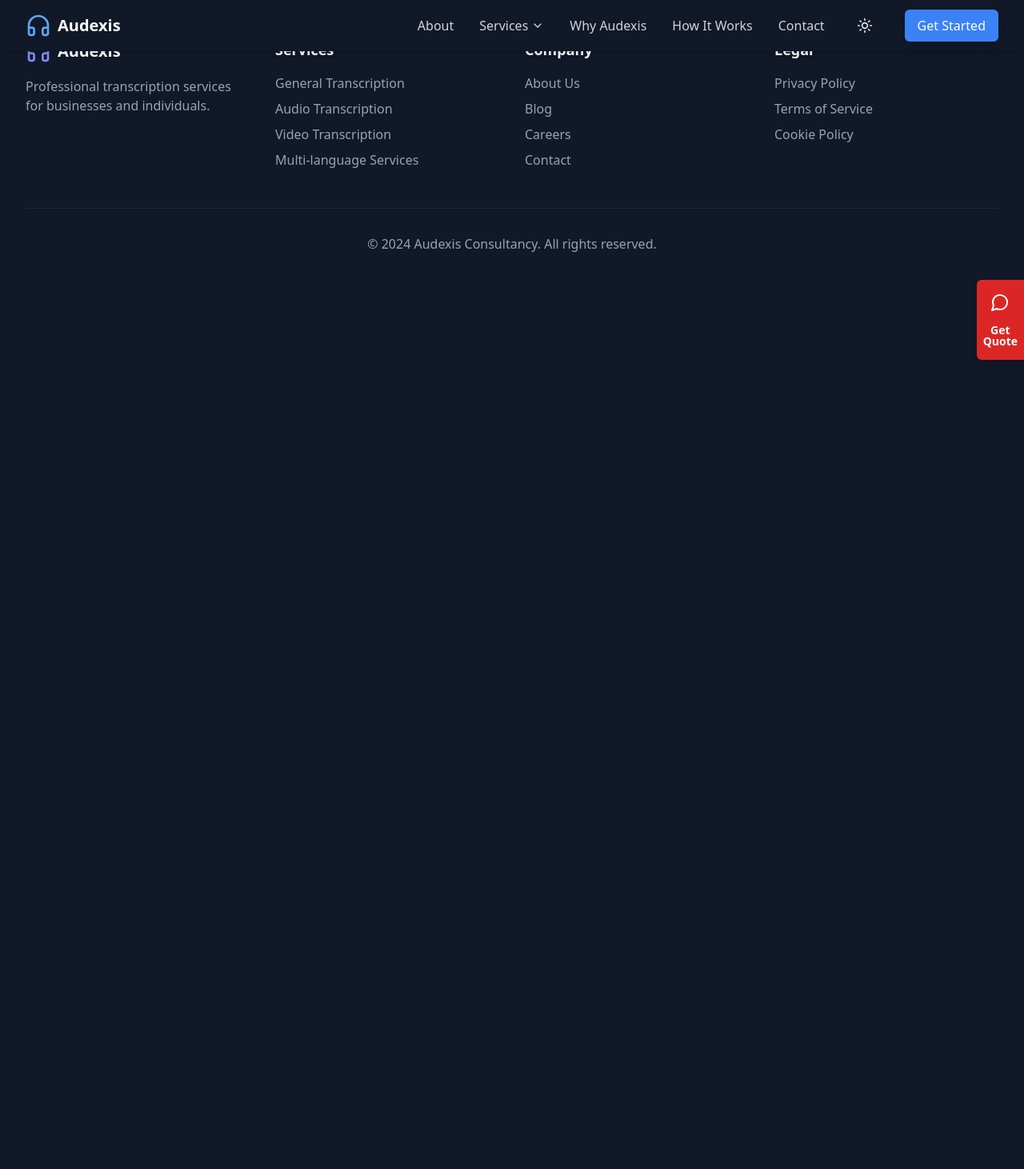
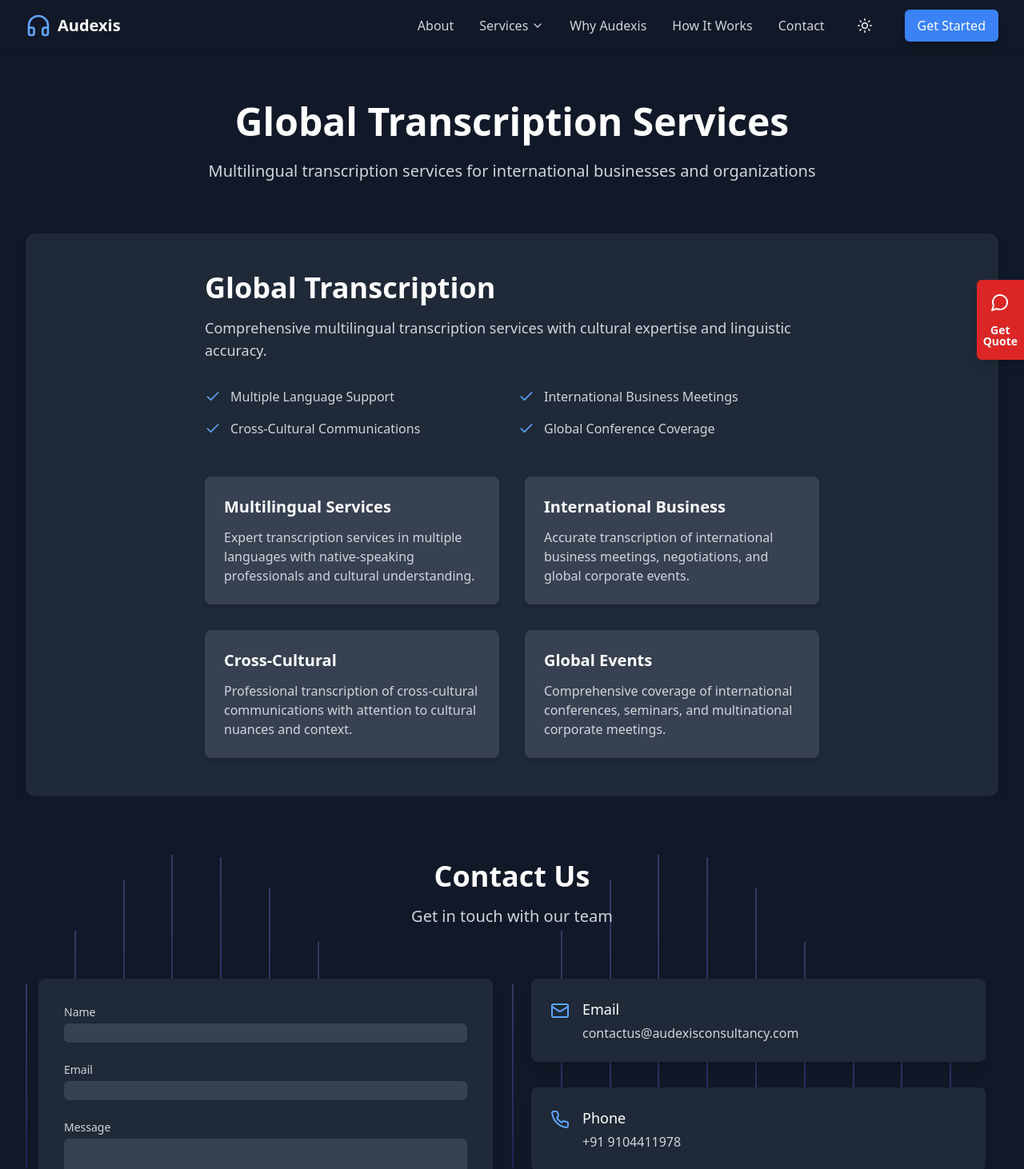
Before and after one commit to newcomer119/Audexis, a React (Vite) app: page /services/global in a window 1280 px wide. Shown: the top 1462 px of the page at 80% size. Before the commit the page ends 800 px from the top, so only its background shows below. Built offline with nearby package versions, Linux system fonts and the light colour scheme.

Commit message:
created other slides for services section

```diff
--- a/src/App.tsx
+++ b/src/App.tsx
@@ -13,6 +13,9 @@ import { LegalTranscriptionPage } from "./pages/services/LegalTranscription";
 import { WhyAudexis } from "./components/why-audexis/WhyAudexis";
 import { ScrollToTop } from "./components/ScrollToTop.tsx";
 import { MessageCircle } from "lucide-react";
+import { GlobalTranscriptionPage } from "./pages/services/GlobalTranscription.tsx";
+import { GeneralTranscriptionPage } from "./pages/services/GeneralTranscription.tsx";
+import { MedicalTranscriptionPage } from "./pages/services/MedicalTranscription.tsx";
 
 function HomePage() {
   return (
@@ -37,6 +40,9 @@ export function App() {
             <Route path="/upload" element={<Upload />} />
             <Route path="/about" element={<About />} />
             <Route path="/services/legal" element={<LegalTranscriptionPage />} />
+            <Route path="/services/general" element={<GeneralTranscriptionPage />} />
+            <Route path="/services/medical" element={<MedicalTranscriptionPage />} />
+            <Route path="/services/global" element={<GlobalTranscriptionPage />} />
             <Route path="/why-audexis" element={<WhyAudexis />} />
           </Routes>
           <Footer />
--- a/src/components/Contact.tsx
+++ b/src/components/Contact.tsx
@@ -110,7 +110,7 @@ export function Contact() {
                 <Mail className="h-6 w-6 text-blue-600 dark:text-blue-400 mt-1" />
                 <div className="ml-4">
                   <h3 className="text-lg font-medium text-gray-900 dark:text-white">Email</h3>
-                  <p className="mt-1 text-gray-600 dark:text-gray-300">contact@audexisconsultancy.com</p>
+                  <p className="mt-1 text-gray-600 dark:text-gray-300">contactus@audexisconsultancy.com</p>
                 </div>
               </div>
             </div>
@@ -129,9 +129,7 @@ export function Contact() {
                 <div className="ml-4">
                   <h3 className="text-lg font-medium text-gray-900 dark:text-white">Address</h3>
                   <p className="mt-1 text-gray-600 dark:text-gray-300">
-                    123 Business Avenue<br />
-                    Suite 100<br />
-                    New Delhi, 110001
+                    India, New Delhi
                   </p>
                 </div>
               </div>
--- /dev/null
+++ b/src/pages/services/GeneralTranscription.tsx
@@ -0,0 +1,54 @@
+import React from 'react';
+import { BackgroundAnimation } from '../../components/animations/BackgroundAnimation';
+import { ServiceSection } from '../../components/services/ServiceSection';
+import { Contact } from '../../components/Contact';
+
+export function GeneralTranscriptionPage() {
+  return (
+    <div className="relative pt-20 section-gradient min-h-screen">
+      <BackgroundAnimation />
+      <div className="relative max-w-7xl mx-auto px-4 sm:px-6 lg:px-8 py-12">
+        <div className="text-center mb-16">
+          <h1 className="text-4xl sm:text-5xl font-bold text-gray-900 dark:text-white mb-6">
+            General Transcription Services
+          </h1>
+          <p className="text-lg sm:text-xl text-gray-700 dark:text-gray-300 max-w-3xl mx-auto">
+            Accurate and reliable transcription services for all your business needs
+          </p>
+        </div>
+
+        <ServiceSection
+          id="general"
+          title="General Transcription"
+          description="Comprehensive transcription services for various industries and content types."
+          features={[
+            "Business Meetings & Conferences",
+            "Interviews & Focus Groups",
+            "Academic Lectures & Seminars",
+            "Podcasts & Webinars"
+          ]}
+          details={[
+            {
+              title: "Business Meetings",
+              description: "Accurate transcription of corporate meetings, conferences, and presentations with quick turnaround times."
+            },
+            {
+              title: "Interviews",
+              description: "Professional transcription of interviews, focus groups, and market research sessions with attention to detail."
+            },
+            {
+              title: "Academic Content",
+              description: "Precise transcription of lectures, seminars, and educational content with proper formatting and terminology."
+            },
+            {
+              title: "Digital Media",
+              description: "High-quality transcription of podcasts, webinars, and other digital content with timestamps and speaker identification."
+            }
+          ]}
+        />
+
+        <Contact />
+      </div>
+    </div>
+  );
+}
--- /dev/null
+++ b/src/pages/services/GlobalTranscription.tsx
@@ -0,0 +1,54 @@
+import React from 'react';
+import { BackgroundAnimation } from '../../components/animations/BackgroundAnimation';
+import { ServiceSection } from '../../components/services/ServiceSection';
+import { Contact } from '../../components/Contact';
+
+export function GlobalTranscriptionPage() {
+  return (
+    <div className="relative pt-20 section-gradient min-h-screen">
+      <BackgroundAnimation />
+      <div className="relative max-w-7xl mx-auto px-4 sm:px-6 lg:px-8 py-12">
+        <div className="text-center mb-16">
+          <h1 className="text-4xl sm:text-5xl font-bold text-gray-900 dark:text-white mb-6">
+            Global Transcription Services
+          </h1>
+          <p className="text-lg sm:text-xl text-gray-700 dark:text-gray-300 max-w-3xl mx-auto">
+            Multilingual transcription services for international businesses and organizations
+          </p>
+        </div>
+
+        <ServiceSection
+          id="global"
+          title="Global Transcription"
+          description="Comprehensive multilingual transcription services with cultural expertise and linguistic accuracy."
+          features={[
+            "Multiple Language Support",
+            "International Business Meetings",
+            "Cross-Cultural Communications",
+            "Global Conference Coverage"
+          ]}
+          details={[
+            {
+              title: "Multilingual Services",
+              description: "Expert transcription services in multiple languages with native-speaking professionals and cultural understanding."
+            },
+            {
+              title: "International Business",
+              description: "Accurate transcription of international business meetings, negotiations, and global corporate events."
+            },
+            {
+              title: "Cross-Cultural",
+              description: "Professional transcription of cross-cultural communications with attention to cultural nuances and context."
+            },
+            {
+              title: "Global Events",
+              description: "Comprehensive coverage of international conferences, seminars, and multinational corporate meetings."
+            }
+          ]}
+        />
+
+        <Contact />
+      </div>
+    </div>
+  );
+}
--- /dev/null
+++ b/src/pages/services/MedicalTranscription.tsx
@@ -0,0 +1,54 @@
+import React from 'react';
+import { BackgroundAnimation } from '../../components/animations/BackgroundAnimation';
+import { ServiceSection } from '../../components/services/ServiceSection';
+import { Contact } from '../../components/Contact';
+
+export function MedicalTranscriptionPage() {
+  return (
+    <div className="relative pt-20 section-gradient min-h-screen">
+      <BackgroundAnimation />
+      <div className="relative max-w-7xl mx-auto px-4 sm:px-6 lg:px-8 py-12">
+        <div className="text-center mb-16">
+          <h1 className="text-4xl sm:text-5xl font-bold text-gray-900 dark:text-white mb-6">
+            Medical Transcription Services
+          </h1>
+          <p className="text-lg sm:text-xl text-gray-700 dark:text-gray-300 max-w-3xl mx-auto">
+            Accurate and confidential medical transcription services for healthcare professionals
+          </p>
+        </div>
+
+        <ServiceSection
+          id="medical"
+          title="Medical Transcription"
+          description="Specialized medical transcription services with strict attention to medical terminology and patient confidentiality."
+          features={[
+            "Clinical Documentation",
+            "Patient Records & Notes",
+            "Medical Reports & Summaries",
+            "Healthcare Conference Records"
+          ]}
+          details={[
+            {
+              title: "Clinical Documentation",
+              description: "Accurate transcription of clinical notes, patient histories, and medical procedures with proper medical terminology."
+            },
+            {
+              title: "Patient Records",
+              description: "Secure transcription of patient consultations, diagnoses, and treatment plans with HIPAA compliance."
+            },
+            {
+              title: "Medical Reports",
+              description: "Professional transcription of medical reports, lab results, and diagnostic findings with attention to detail."
+            },
+            {
+              title: "Healthcare Conferences",
+              description: "Comprehensive transcription of medical conferences, seminars, and research presentations with technical accuracy."
+            }
+          ]}
+        />
+
+        <Contact />
+      </div>
+    </div>
+  );
+}
```
